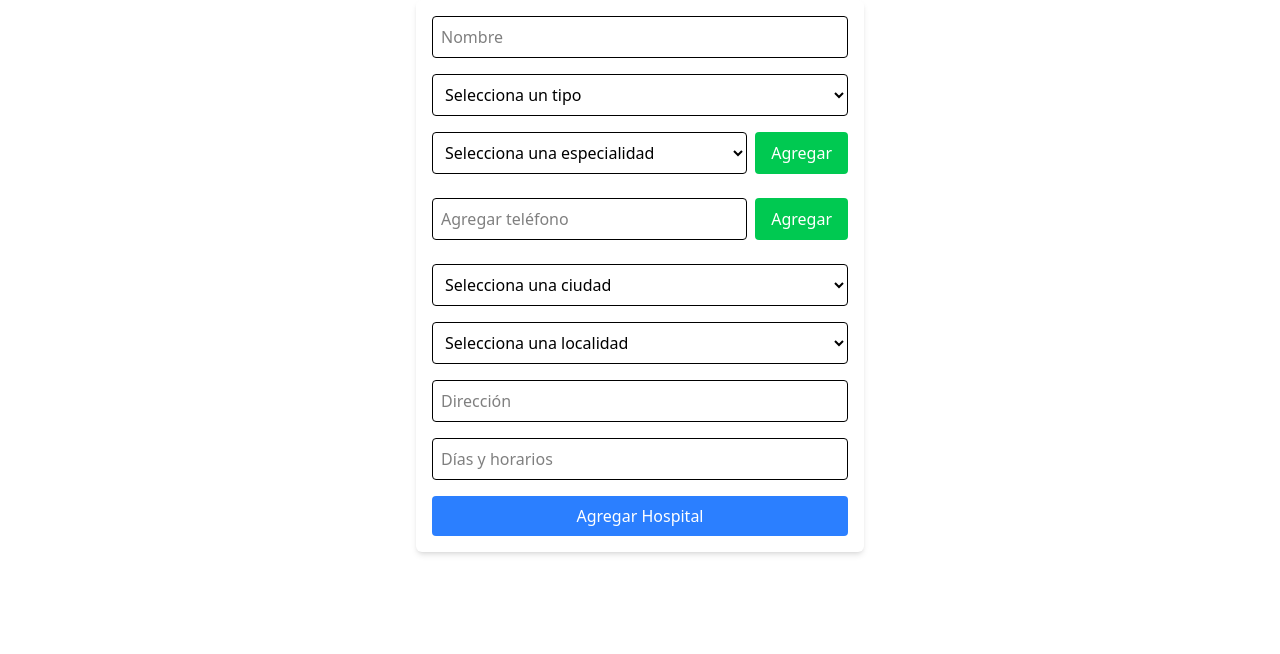
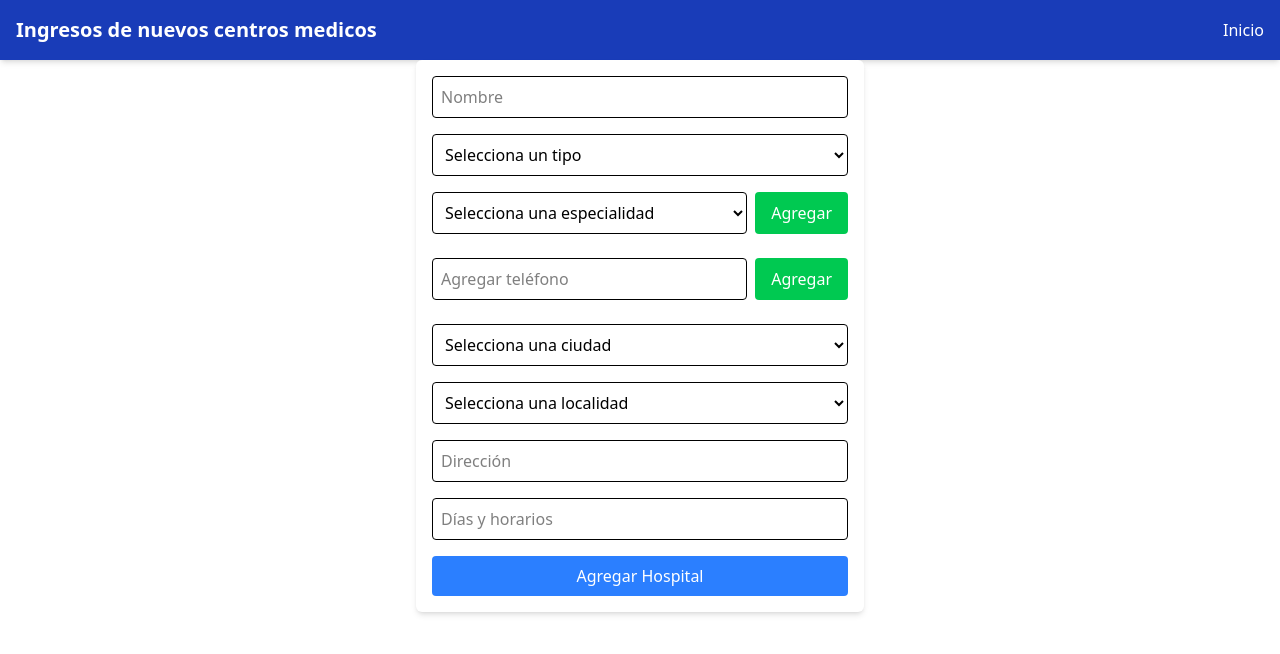
Before and after one commit to Guzman5825/frontEnd-directorioDeHospitalesGBA, a React (Vite) app: page /formularioEstablecimiento in a window 1280 px wide. Shown: the top 654 px of the page. Built offline with nearby package versions, Linux system fonts and the light colour scheme.

Commit message:
cambios de estilo del formulario

```diff
--- a/src/pages/FormularioEstablecimiento.jsx
+++ b/src/pages/FormularioEstablecimiento.jsx
@@ -2,7 +2,7 @@ import { useState } from "react";
 import tipos from "../datosPrueba/tipos.json";
 import ciudades from "../datosPrueba/ciudades.json";
 import especialidadesData from "../datosPrueba/especialidades.json";
-
+import { Link } from "react-router-dom";
 export default function FormularioHospital() {
   const [nombre, setNombre] = useState("");
   const [tipo, setTipo] = useState("");
@@ -111,6 +111,19 @@ export default function FormularioHospital() {
   };
 
   return (
+    <div>
+      <nav className="bg-blue-800 text-white shadow-md">
+        <div className="container mx-auto flex justify-between items-center p-4">
+          <div className="font-bold text-xl">Ingresos de nuevos centros medicos</div>
+          <ul className="flex gap-6">
+            <li className="hover:text-gray-200 cursor-pointer">
+              <Link to="/" className="hover:text-gray-200 cursor-pointer">
+                Inicio
+              </Link>
+            </li>
+          </ul>
+        </div>
+      </nav>
       <form
         onSubmit={handleSubmit}
         className="max-w-md mx-auto p-4 bg-white shadow-md rounded-md space-y-4"
@@ -269,5 +282,6 @@ export default function FormularioHospital() {
           Agregar Hospital
         </button>
       </form>
+    </div>
   );
 }
```
Lines whose indentation alone changed are shown as unchanged.
